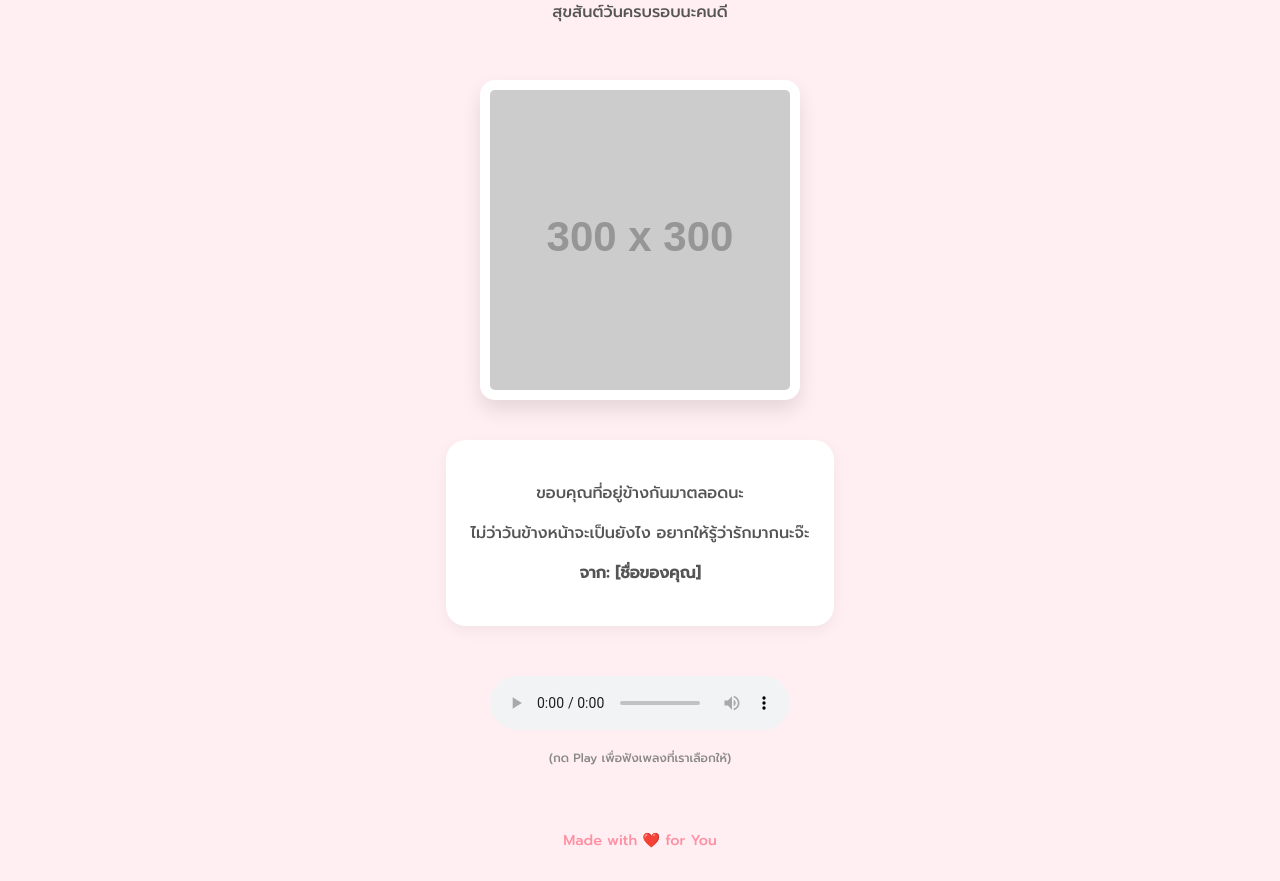
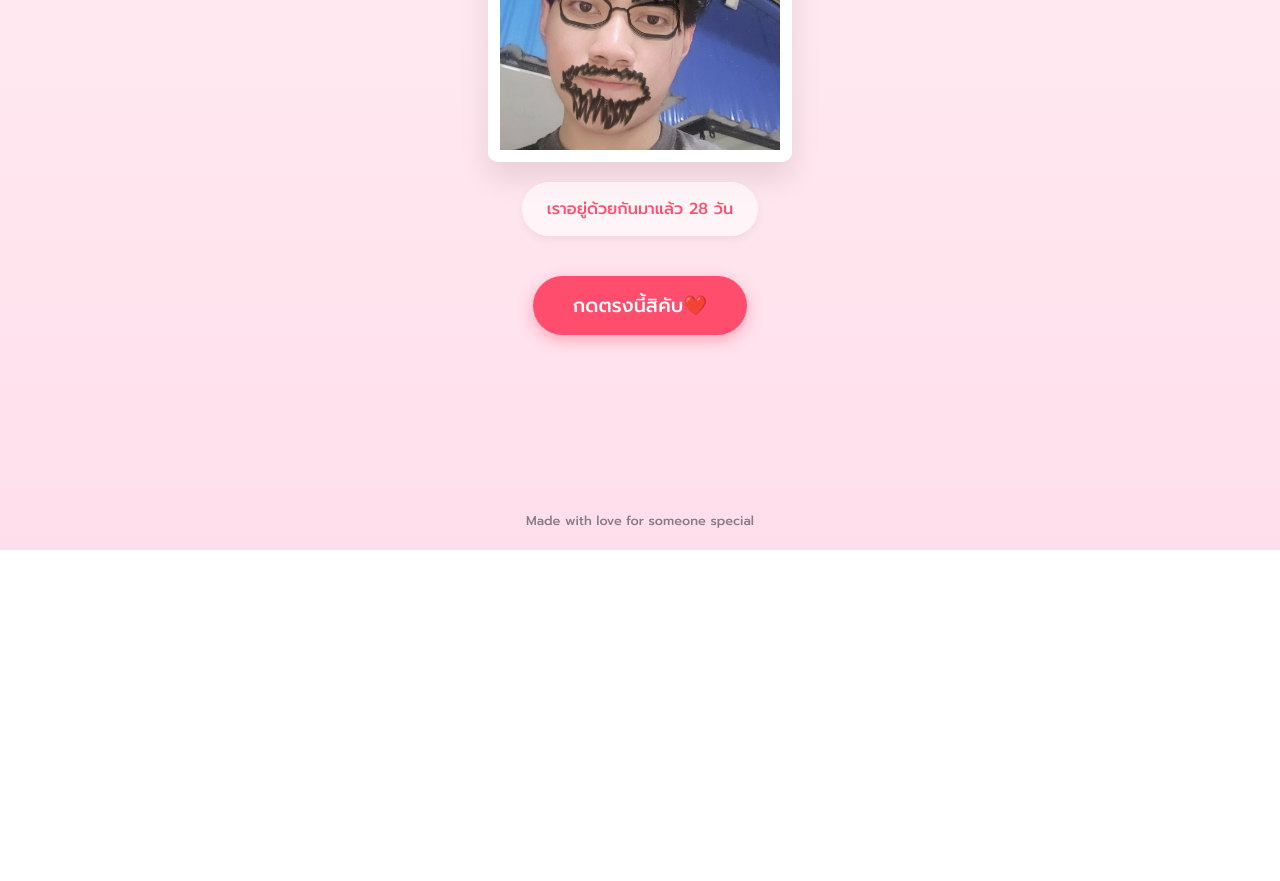
Before and after one commit to Jumbo1506/-Jumbo1506.github.io, a plain HTML site: page index.html in a window 1280 px wide. Shown: the part 250-1131 px from the top of the page. After the commit the page ends 800 px from the top, so only its background shows below. Drawn offline with Linux system fonts and the light colour scheme; placeholder pictures from the web are drawn by us.

Commit message:
Update index.html

```diff
--- a/index.html
+++ b/index.html
@@ -3,47 +3,75 @@
 <head>
     <meta charset="UTF-8">
     <meta name="viewport" content="width=device-width, initial-scale=1.0">
-    <title>Our Special Day ❤️</title>
+    <title>Happy Anniversary My Love ❤️</title>
     <style>
-        @import url('https://fonts.googleapis.com/css2?family=Prompt:wght@300;500&display=swap');
+        @import url('https://fonts.googleapis.com/css2?family=Prompt:wght@300;500&family=Dancing+Script:wght@700&display=swap');
 
         body {
             margin: 0;
             padding: 0;
             font-family: 'Prompt', sans-serif;
-            background-color: #ffeef2;
+            background: linear-gradient(180deg, #ffeef2 0%, #ffdeeb 100%);
             color: #555;
             display: flex;
             flex-direction: column;
             align-items: center;
-            text-align: center;
+            min-height: 100vh;
+            overflow-x: hidden;
+        }
+
+        /* เอฟเฟกต์หัวใจตก */
+        .heart-fall {
+            position: fixed;
+            top: -10%;
+            color: #ff4d6d;
+            font-size: 20px;
+            user-select: none;
+            z-index: -1;
+            animation: fall linear forwards;
+        }
+
+        @keyframes fall {
+            to { transform: translateY(110vh) rotate(360deg); }
         }
 
         header {
-            margin-top: 50px;
-            padding: 20px;
+            margin-top: 40px;
+            z-index: 1;
         }
 
         h1 {
+            font-family: 'Dancing Script', cursive;
             color: #ff4d6d;
-            font-size: 2.5rem;
-            margin-bottom: 10px;
+            font-size: 3.5rem;
+            margin: 0;
+            text-shadow: 2px 2px 4px rgba(0,0,0,0.1);
         }
 
-        /* ส่วนของรูปภาพ */
+        /* ตัวนับเวลา */
+        .timer-container {
+            background: rgba(255, 255, 255, 0.6);
+            padding: 15px 25px;
+            border-radius: 50px;
+            margin: 20px 0;
+            font-weight: 500;
+            color: #ff4d6d;
+            box-shadow: 0 4px 10px rgba(0,0,0,0.05);
+        }
+
         .photo-frame {
-            width: 300px;
-            height: 300px;
-            border: 10px solid white;
-            border-radius: 15px;
-            box-shadow: 0 10px 20px rgba(0,0,0,0.1);
+            width: 280px;
+            height: 280px;
+            border: 12px solid white;
+            border-radius: 10px;
+            box-shadow: 0 15px 30px rgba(0,0,0,0.1);
             overflow: hidden;
-            margin: 20px auto;
-            transition: transform 0.3s;
+            transition: 0.5s;
+            cursor: pointer;
         }
 
         .photo-frame:hover {
-            transform: scale(1.05) rotate(2deg);
+            transform: scale(1.05) rotate(-3deg);
         }
 
         .photo-frame img {
@@ -52,75 +80,123 @@
             object-fit: cover;
         }
 
-        /* ข้อความความในใจ */
         .message-box {
-            max-width: 80%;
+            max-width: 85%;
             background: white;
-            padding: 25px;
-            border-radius: 20px;
-            margin: 20px;
-            box-shadow: 0 5px 15px rgba(0,0,0,0.05);
+            padding: 30px;
+            border-radius: 30px;
+            margin: 30px 15px;
+            line-height: 1.8;
+            box-shadow: 0 10px 20px rgba(255, 77, 109, 0.1);
+            border-bottom: 5px solid #ff4d6d;
         }
 
-        /* หัวใจเต้น */
-        .heart {
-            color: #ff4d6d;
-            font-size: 50px;
-            animation: beat 0.8s infinite alternate;
+        /* ปุ่มเริ่มเซอร์ไพรส์ */
+        #start-btn {
+            background: #ff4d6d;
+            color: white;
+            border: none;
+            padding: 15px 40px;
+            font-size: 1.2rem;
+            border-radius: 50px;
+            cursor: pointer;
+            font-family: 'Prompt', sans-serif;
+            transition: 0.3s;
+            box-shadow: 0 5px 15px rgba(255, 77, 109, 0.4);
+            margin-top: 20px;
         }
 
-        @keyframes beat {
-            from { transform: scale(1); }
-            to { transform: scale(1.2); }
+        #start-btn:hover {
+            background: #ff758f;
+            transform: translateY(-3px);
         }
 
-        /* ตัวควบคุมเพลงแบบซ่อนรูป */
-        .music-player {
-            margin-top: 20px;
-            padding: 10px;
+        .hidden { display: none; }
+
+        footer {
+            margin-top: auto;
+            padding: 20px;
+            font-size: 0.8rem;
+            opacity: 0.7;
+        }
+        #surprise-content {
+            animation: fadeIn 2s;
         }
 
-        footer {
-            margin-top: 40px;
-            padding-bottom: 30px;
-            font-size: 0.9rem;
-            color: #ff8fa3;
+        @keyframes fadeIn {
+            from { opacity: 0; }
+                to { opacity: 1; }
         }
     </style>
 </head>
 <body>
 
     <header>
-        <div class="heart">❤️</div>
-        <h1>Happy Anniversary!</h1>
-        <p>สุขสันต์วันครบรอบนะคนดี</p>
+        <h1>Our Love Story</h1>
     </header>
 
     <div class="photo-frame">
-        <img src="https://via.placeholder.com/300" alt="Our Memory" id="mainPhoto">
+        <img src="62805.jpg" alt="รูปของเรา">
+    </div>
+
+    <div class="timer-container">
+        เราอยู่ด้วยกันมาแล้ว <span id="days-count">0</span> วัน
+    </div>
+
+    <button id="start-btn">กดตรงนี้สิคับ❤️</button>
+
+    <div id="surprise-content" class="hidden">
+        <div class="message-box">
+            <p>ตั้งแต่วันแรกจนถึงวันนี้... ขอบคุณนะที่เป็นความสุขให้กัน</p>
+            <p>ขอโทษที่บางทีอาจจะดื้อไปบ้าง แต่รักคนเดียวเสมอครับ</p>
+            <p style="font-size: 1.5rem;">Happy Anniversary! 🌹</p>
         </div>
 
-    <div class="message-box">
-        <p>ขอบคุณที่อยู่ข้างกันมาตลอดนะ</p>
-        <p>ไม่ว่าวันข้างหน้าจะเป็นยังไง อยากให้รู้ว่ารักมากนะจ๊ะ</p>
-        <p><b>จาก: [ชื่อของคุณ]</b></p>
+        <audio id="myAudio" loop>
+            <source src="Sunsets.mp3" type="audio/mpeg">
+        </audio>
     </div>
 
-    <div class="music-player">
-        <audio controls autoplay loop>
-            <source src="your-music-file.mp3" type="audio/mpeg">
-            Your browser does not support the audio element.
-        </audio>
-        <p style="font-size: 12px; color: #888;">(กด Play เพื่อฟังเพลงที่เราเลือกให้)</p>
-    </div>
-
-    <footer>
-        Made with ❤️ for You
-    </footer>
+    <footer>Made with love for someone special</footer>
 
     <script>
-        // คุณสามารถเพิ่มลูกเล่น JS เล็กๆ น้อยๆ ตรงนี้ได้ เช่น การเปลี่ยนรูปอัตโนมัติ
-        console.log("Website Loaded! Happy Anniversary.");
+        // 1. ตั้งค่าวันที่เริ่มคบกัน (ปี-เดือน-วัน)
+        const startDate = new Date('2026-02-24'); // ** แก้ตรงนี้เป็นวันที่คุณเริ่มคบกัน **
+
+        function updateTimer() {
+            const now = new Date();
+            const diff = now - startDate;
+            const days = Math.floor(diff / (1000 * 60 * 60 * 24));
+            document.getElementById('days-count').innerText = days;
+        }
+        updateTimer();
+
+        // 2. ระบบเริ่มเซอร์ไพรส์ (เล่นเพลง + โชว์ข้อความ)
+        const startBtn = document.getElementById('start-btn');
+        const audio = document.getElementById('myAudio');
+        const content = document.getElementById('surprise-content');
+
+        startBtn.addEventListener('click', () => {
+            audio.play(); // เริ่มเล่นเพลง
+            content.classList.remove('hidden'); // โชว์ข้อความ
+            startBtn.classList.add('hidden'); // ซ่อนปุ่ม
+            createHearts(); // เริ่มหัวใจตก
+        });
+
+        // 3. เอฟเฟกต์หัวใจตก
+        function createHearts() {
+            setInterval(() => {
+                const heart = document.createElement('div');
+                heart.classList.add('heart-fall');
+                heart.innerHTML = '❤️';
+                heart.style.left = Math.random() * 100 + 'vw';
+                heart.style.animationDuration = Math.random() * 3 + 2 + 's';
+                heart.style.opacity = Math.random();
+                document.body.appendChild(heart);
+
+                setTimeout(() => { heart.remove(); }, 5000);
+            }, 300);
+        }
     </script>
 </body>
 </html>
```
